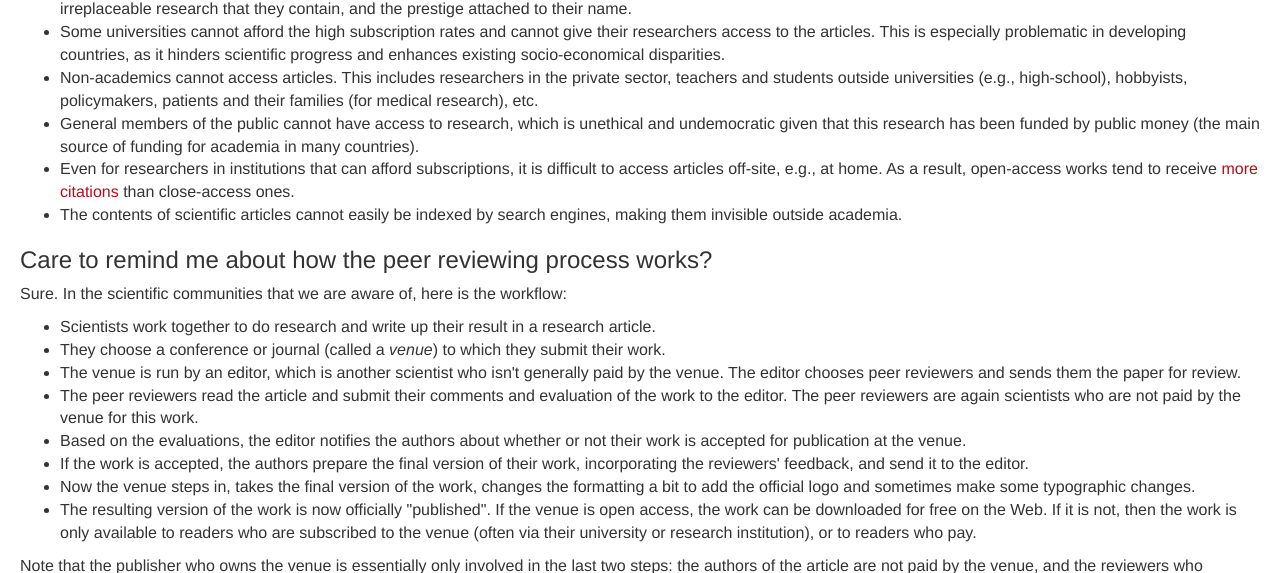
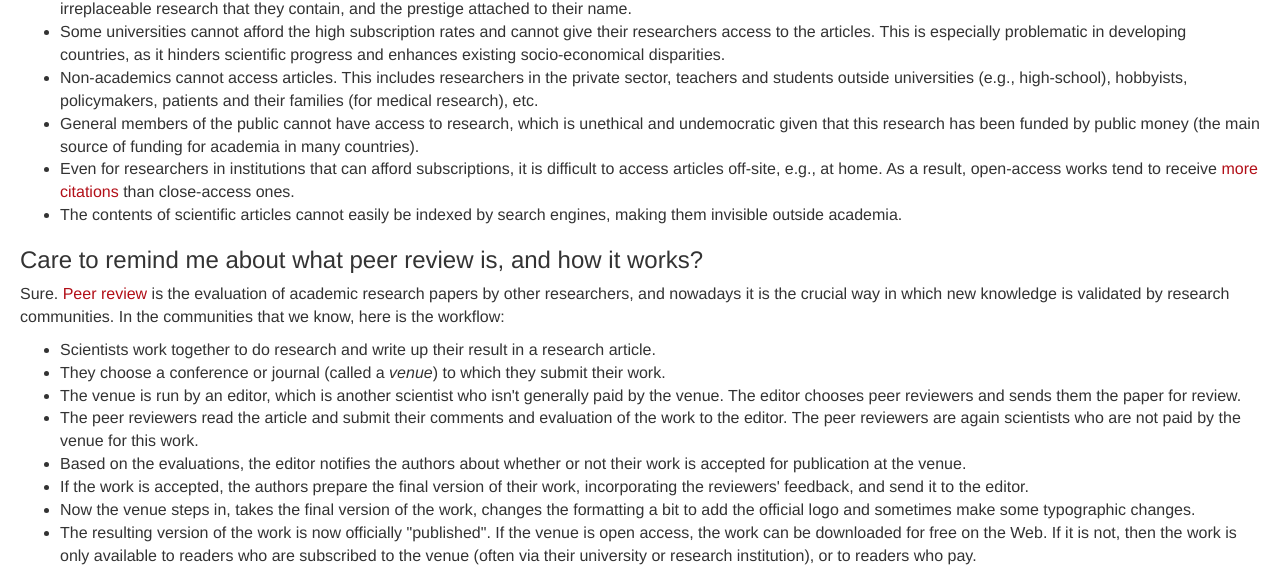
Before and after one commit to dissemin/no-free-view-no-review, a Django app: page /faq in a window 1280 px wide. Shown: the part 396-969 px from the top of the page. Run offline with Django 3.2, Linux system fonts and the light colour scheme; some libraries are stand-ins or nearby versions.

Commit message:
more context about peer review

```diff
--- a/signatories/templates/faq.html
+++ b/signatories/templates/faq.html
@@ -47,9 +47,11 @@ reasons:</p>
     engines, making them invisible outside academia.</li>
 </ul>
 
-<h3 id="how">Care to remind me about how the peer reviewing process works?</h3>
-<p>Sure. In the scientific communities that we are aware of, here is the
-workflow:</p>
+<h3 id="how">Care to remind me about what peer review is, and how it works?</h3>
+<p>Sure. <a href="https://en.wikipedia.org/wiki/Peer_review">Peer review</a> is
+the evaluation of academic research papers by other researchers, and nowadays it
+is the crucial way in which new knowledge is validated by research communities.
+In the communities that we know, here is the workflow:</p>
 <ul>
   <li>Scientists work together to do research and write up their result in a
     research article.</li>
```
